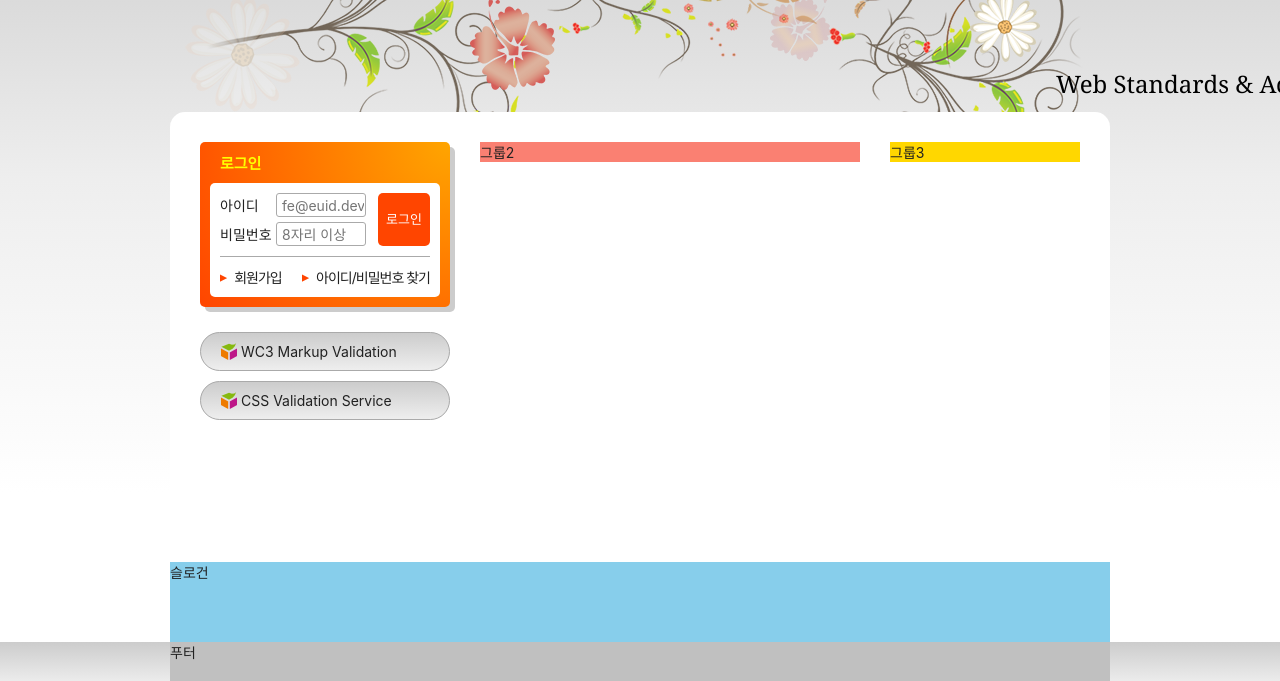
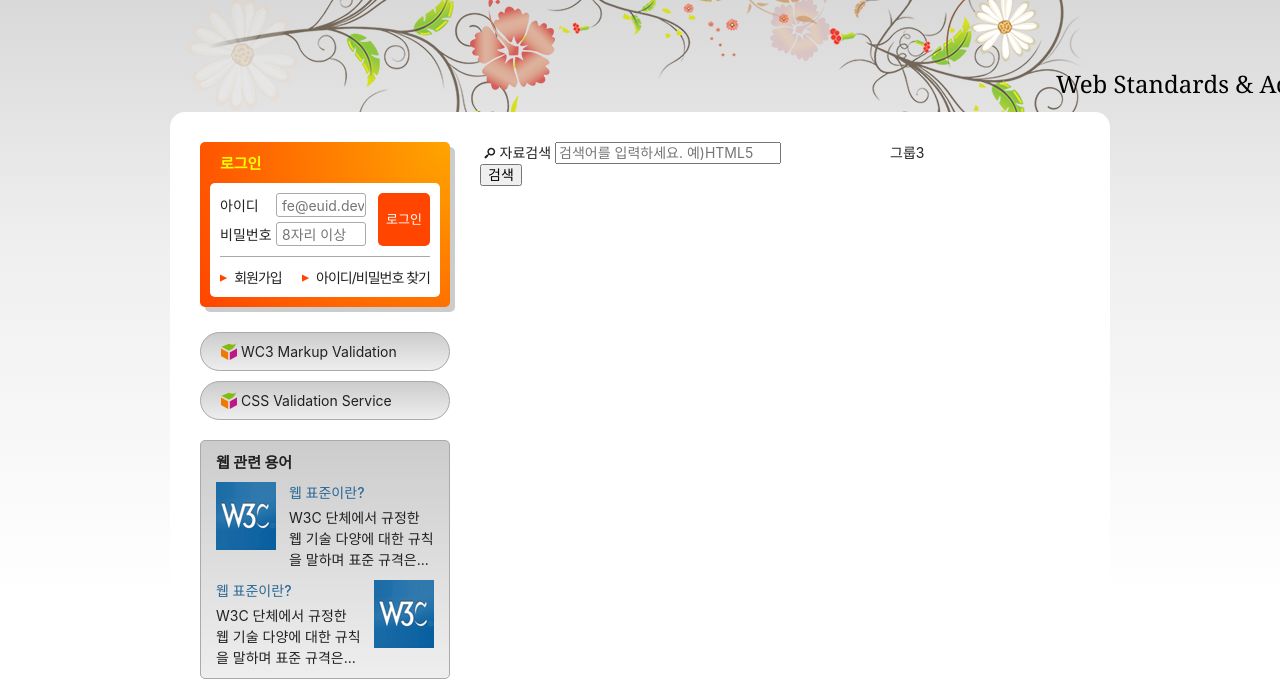
Before and after one commit to no-support/HTML5, a plain HTML site: page index.html in a window 1280 px wide. Shown: the part 135-816 px from the top of the page. Drawn offline with Linux system fonts and the light colour scheme; a web font is replaced by a local one.

Commit message:
웹 관련 용어 완성

```diff
--- a/index.html
+++ b/index.html
@@ -162,15 +162,52 @@
           <li><a href="./">아이디/비밀번호 찾기</a></li>
         </ul>
       </section>
-      <!-- 암묵적 아웃라인 생성 -->
+      <!-- 암묵적 아웃라인 생성. 굳이 h2와 ul을 다시 감쌀 필요 없다. -->
       <h2 class="a11y-hidden">유효성 검사 배너</h2>
       <ul class="validation-list">
         <!-- rel="noopener noreferrer 기재 이유: https://velog.io/@0seo8/HTML-targetblank-취약점-보완 -->
         <li><a href="./" target="_blank" rel="noopener noreferrer" title="마크업 유효성 검사 사이트로 이동(새 창)">WC3 Markup Validation</a></li>
         <li><a href="./" target="_blank" rel="noopener noreferrer" title="CSS 유효성 검사 사이트로 이동(새 창)">CSS Validation Service</a></li>
       </ul>
+      <section class="term">
+        <h2 class="term-title">웹 관련 용어</h2>
+        <dl class="term-list">
+          <div>
+            <dt class="term-list-subject">웹 표준이란?</dt>
+            <dd class="term-list-thumbnail">
+              <img src="./assets/web_standards.gif" alt="W3C 로고" />
+            </dd>
+            <dd class="term-list-brief">
+              W3C 단체에서 규정한 웹 기술 다양에 대한 규칙을 말하며 표준 규격은...
+            </dd>
+          </div>
+          <div class="cross">
+            <dt class="term-list-subject">웹 표준이란?</dt>
+            <dd class="term-list-thumbnail">
+              <img src="./assets/web_standards.gif" alt="W3C 로고" />
+            </dd>
+            <dd class="term-list-brief">
+              W3C 단체에서 규정한 웹 기술 다양에 대한 규칙을 말하며 표준 규격은...
+            </dd>
+          </div>
+        </dl>
+      </section>
     </div>
-    <div class="group group2">그룹2</div>
+    <div class="group group2">
+      <h2 class="a11y-hidden">검색</h2>
+      <form method="POST" action="https://formspree.io/seulbinim@gmail.com" class="search-form">
+        <fieldset>
+          <legend>검색 폼</legend>
+          <div class="search-form-inner">
+            <div class="form-group">
+              <label for="search" class="form-group-label"><span class="icon-search" aria-hidden="true"></span>자료검색</label>
+              <input type="search" id="search" class="form-group-input" required placeholder="검색어를 입력하세요. 예)HTML5" />
+            </div>
+            <button type="submit" class="search-button button-fill button">검색</button>
+          </div>
+        </fieldset>
+      </form>
+    </div>
     <div class="group group3">그룹3</div>
     <!-- <div class="clearfix"></div> -->
   </main>
--- a/styles/style.css
+++ b/styles/style.css
@@ -347,11 +347,9 @@ main::before {
   */
 }
 .group2 {
-  background-color: salmon;
   width: 380px;
 }
 .group3 {
-  background-color: gold;
   width: 190px;
 }
 
@@ -497,6 +495,64 @@ main::before {
   color: #f00;
 }
 
+/* 웹 관련 용어 */
+/* #ccc -> #eee #aaa #296897 */
+.term {
+  margin-top: 20px;
+  border: 1px solid #aaa;
+  background: #ccc linear-gradient(to bottom, #ccc, #eee);
+  border-radius: 5px;
+  padding: 10px 15px;
+}
+
+.term-title {
+  font-size: 1.5rem;
+  font-weight: 700;
+}
+
+.term-list {
+  margin-top: 10px;
+}
+
+/* .term-list와 마진 병합 */
+.term-list div {
+  margin-top: 10px;
+  display: flow-root;
+}
+
+.term-list-subject, .term-list-brief {
+  float: right;
+  /* float을 주는 순간 크기가 글자 내용만큼 줄어드므로 재지정 */
+  width: 145px;
+}
+
+.term-list-subject {
+  color: #296897;
+  font-weight: 500;
+}
+
+.term-list-thumbnail {
+  float: left;
+}
+
+.term-list-thumbnail img {
+  vertical-align: middle;
+}
+
+.term-list-brief {
+  margin-top: 5px;
+  line-height: 1.5;
+}
+
+.cross .term-list-subject, .cross .term-list-brief {
+  float: left;
+  width: 145px;
+}
+
+.cross .term-list-thumbnail {
+  float: right;
+}
+
 /* 슬로건 */
 .slogan {
   background: skyblue;
```
